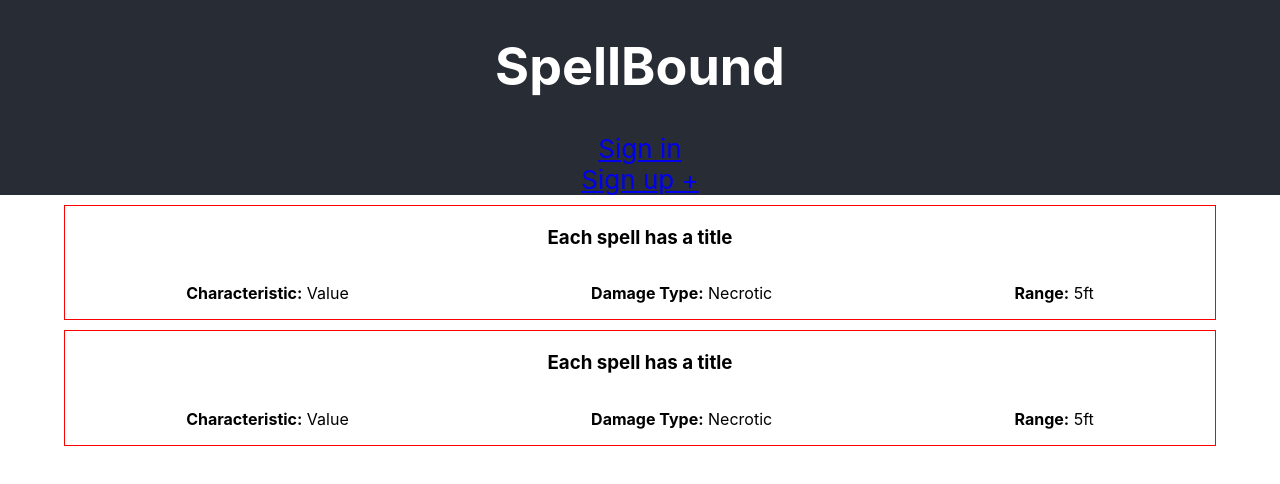
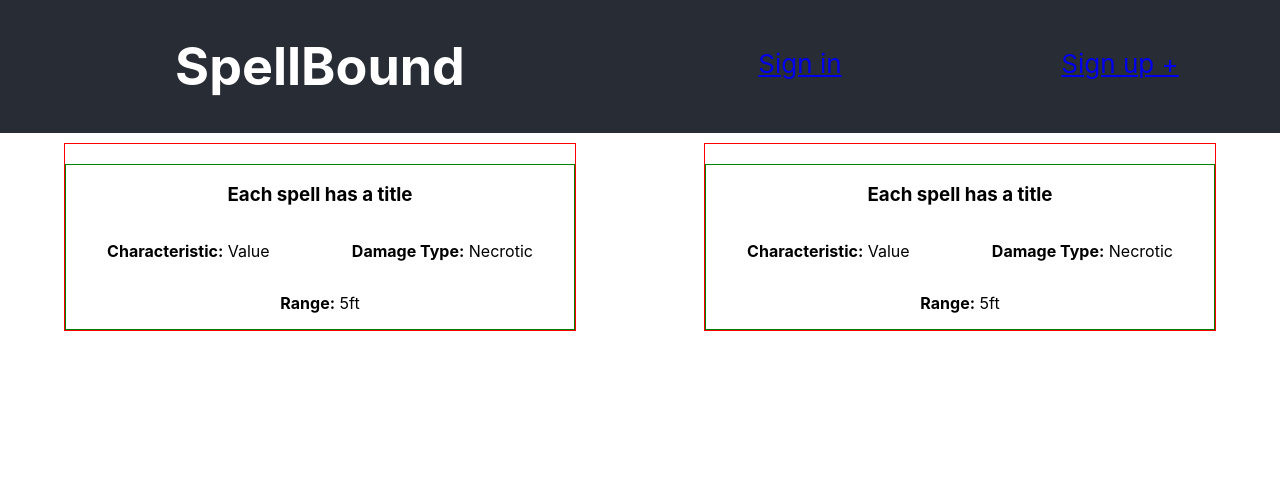
Before and after one commit to s-poveda/spellbound, a React (Create React App) app: page / in a window 1280 px wide. Shown: the top 484 px of the page. Built offline with nearby package versions, Linux system fonts and the light colour scheme.

Commit message:
wip more wire frame

```diff
--- a/src/App.css
+++ b/src/App.css
@@ -17,11 +17,28 @@
   background-color: #282c34;
   min-height: 15vh;
   display: flex;
-  flex-direction: column;
   align-items: center;
-  justify-content: center;
+	justify-content: space-between;
   font-size: calc(10px + 2vmin);
   color: white;
+}
+
+header > * {
+	flex: 1;
+}
+
+header nav {
+	display: flex;
+}
+
+header nav > div {
+	flex: 1;
+	margin-bottom: 5px;
+	width: 100%;
+}
+
+.main-content {
+	display: flex;
 }
 
 .App-link {
--- a/src/Components/LandingPage/LandingPage.js
+++ b/src/Components/LandingPage/LandingPage.js
@@ -1,4 +1,4 @@
-import React, { Component, Fragment } from 'react';
+import React, { Component } from 'react';
 import ApiContext from '../../Context/ApiContext';
 import SpellList from '../SpellList/SpellList.js';
 import './LandingPage.css';
@@ -12,10 +12,10 @@ export  default class LandingPage extends Component {
 				const { recentlyAdded =[], popular=[] } = spells;
 				//each spell list return a section
 				return (
-					<Fragment>
+					<div className='main-content'>
 						<SpellList spells={recentlyAdded} />
 						<SpellList spells={popular} />
-					</Fragment>
+					</div>
 				);
 			}}
 				</ApiContext.Consumer>
--- a/src/Components/SpellCard/SpellCard.css
+++ b/src/Components/SpellCard/SpellCard.css
@@ -1,8 +1,14 @@
+.spell-card {
+	border: 1px solid green;
+}
+
 .spell-card-span {
 	display: flex;
 	justify-content: space-around;
+	flex-wrap: wrap;
 }
 
-.spell-card {
-	border: 1px solid;
+.spell-card-span > p {
+		padding-left: 1.5em;
+		padding-right: 1.5em;
 }
--- a/src/Components/SpellCard/SpellCard.js
+++ b/src/Components/SpellCard/SpellCard.js
@@ -4,7 +4,7 @@ import './SpellCard.css';
 
 export default function SpellCard() {
 	return (
-		<article className="spell-car">
+		<article className="spell-card">
 			<h3>Each spell has a title</h3>
 			<span className="spell-card-span">
 				<p><b>Characteristic:</b> Value</p>
```
